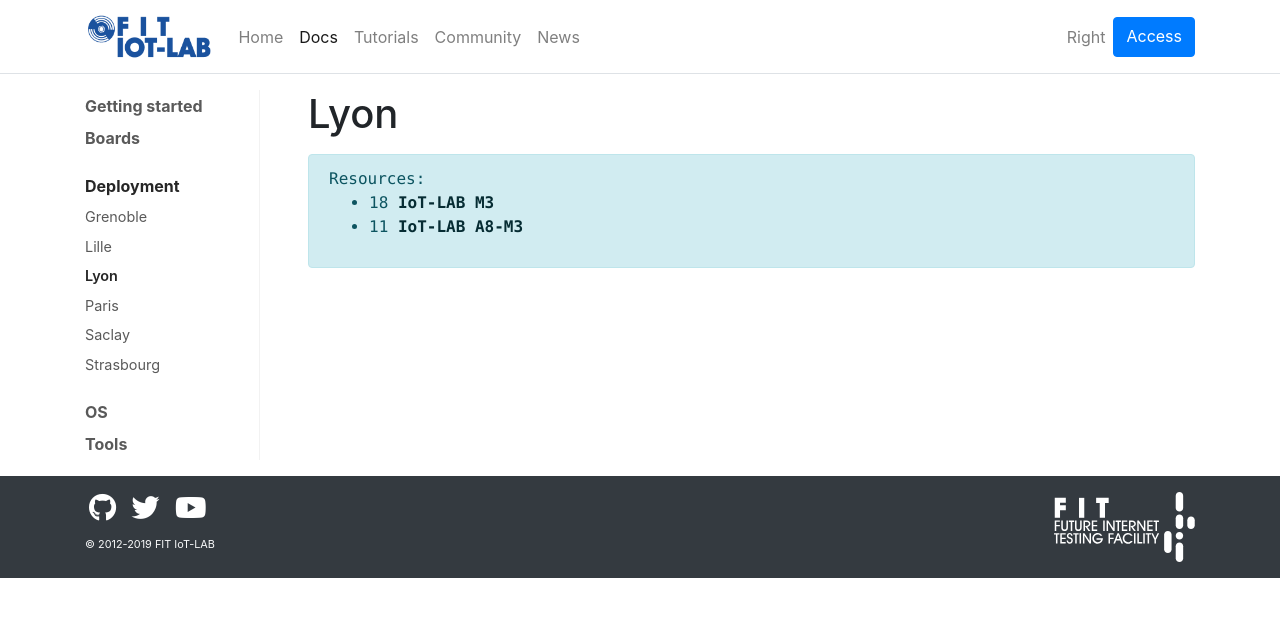
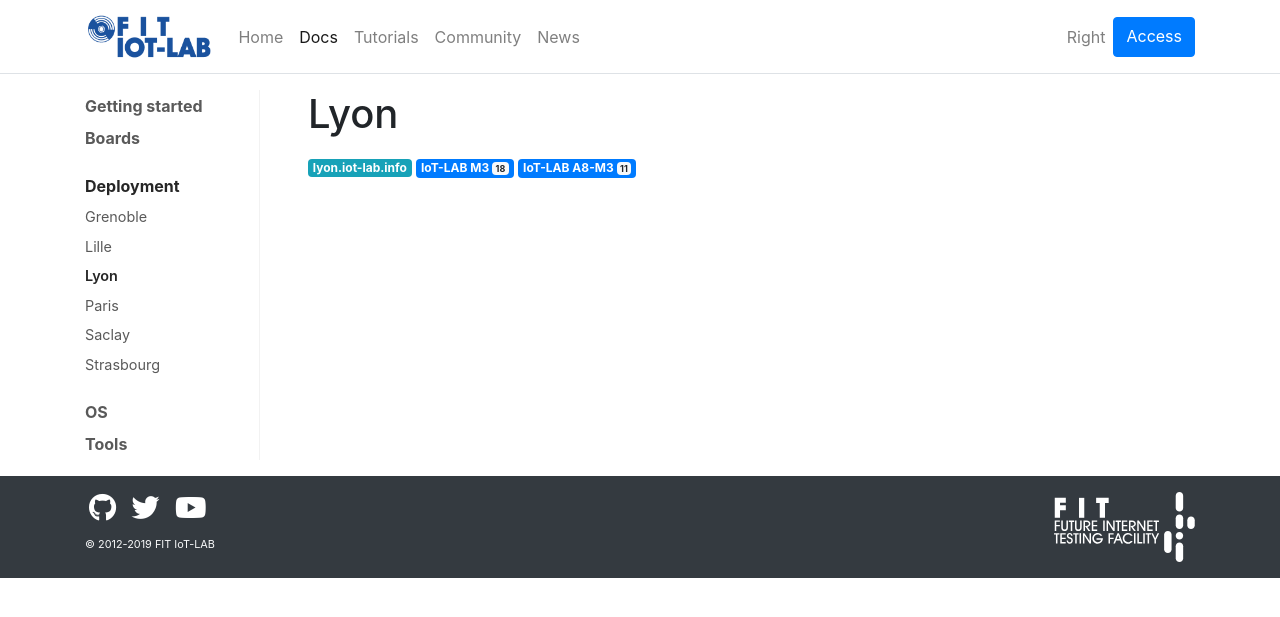
Before and after one commit to iot-lab/iot-lab.github.io, a Jekyll site: the page built from docs/deployment/lyon.md, in a window 1280 px wide. Shown: the top 617 px of the page. Built offline with Jekyll 4.4.1, drawn with Linux system fonts in a browser that asks for light colours.

Commit message:
docs/deployment: add badges to list boards available

```diff
--- a/_layouts/docs-deployment.html
+++ b/_layouts/docs-deployment.html
@@ -8,14 +8,16 @@
 
 <p class="lead">{{ page.description }}</p>
 
-<div class="alert alert-info text-monospace">
-    Resources:
-    <ul>
-    {% for item in location.deployment %}
-        {% assign board = item[0] %}
-        <li>{{ item[1] }} <a class="alert-link" href="{{ "/docs/boards/" | relative_url }}{{ board | slugify }}">{{ board }}</a></li>
-    {% endfor %}
-    </ul>
-</div>
+<p>
+    <span class="badge badge-info">{{ page.title | slugify }}.iot-lab.info</span>
+{% for item in location.deployment %}
+    {% assign board = item[0] %}
+    {% capture color-style %}{% if board contains "IoT-LAB"%}primary{% else %}secondary{% endif %}{% endcapture %}
+    <a class="badge badge-{{ color-style }}" href="{{ '/docs/boards/' | relative_url }}{{ board | slugify }}">
+        {{ board }}
+        <span class="badge badge-light">{{ item[1] }}</span>
+    </a>
+{% endfor %}
+</p>
 
 {{ content }}
```
